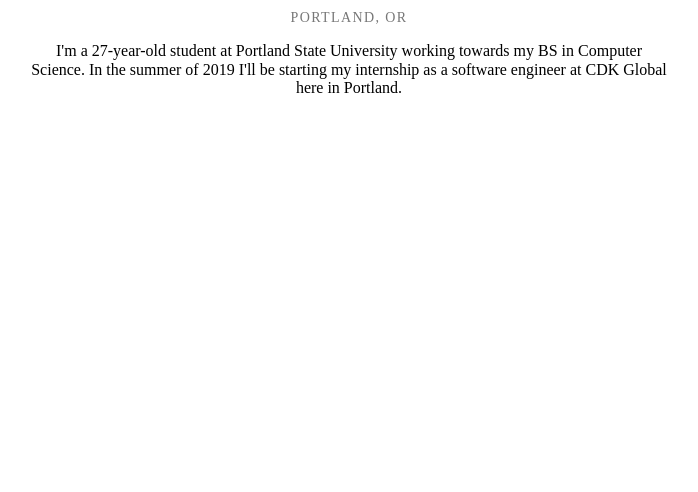
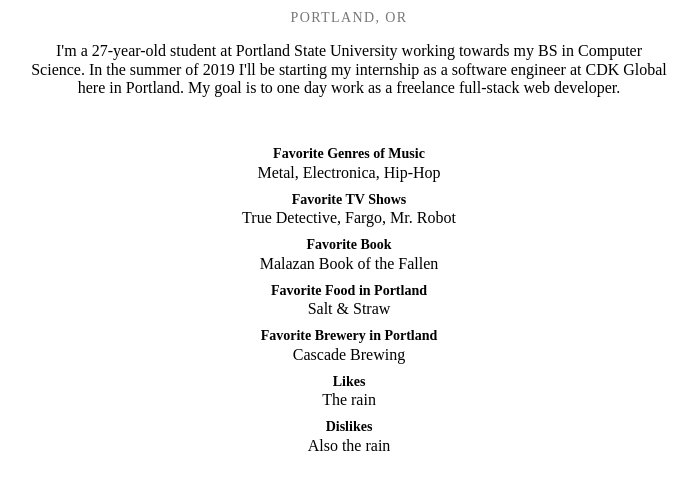
Before and after one commit to mkelley010/cs465-portfolio, a plain HTML site: page index.html in a window 1280 px wide. Shown: the part 1314-1806 px from the top of the page, without its empty margins (291-989 px from the left). Before the commit the page ends 1491 px from the top, so only its background shows below. Drawn offline with nearby package versions, Linux system fonts and the light colour scheme.

Commit message:
finish about me

```diff
--- a/index.html
+++ b/index.html
@@ -5,7 +5,7 @@
         <meta name="viewport" content="width=device-width, initial-scale=1">
         <link rel="stylesheet" href="https://unpkg.com/tachyons/css/tachyons.min.css">
         <link rel = "stylesheet" type = "text/css" href = "style.css">
-        <title>Title</title>
+        <title>My Portfolio</title>
     </head>
     <body>
         <article class="mw7 center ph3 ph5-ns tc br2 pv5 bg-washed-green dark-green mb5">
@@ -16,6 +16,7 @@
                 Welcome to my portfolio.
             </h2>
             <p class="fw1 f5 mt0 mb3">
+                This portfolio was created for CS465P.
                 Below you'll find the projects I've worked on. Click a logo to be taken to the source code on GitHub.
             </p>
             <div>
@@ -83,9 +84,24 @@
                     <p>
                         I'm a 27-year-old student at Portland State University working towards my BS in Computer Science.
                         In the summer of 2019 I'll be starting my internship as a software engineer at CDK Global here in Portland.
-
-
+                        My goal is to one day work as a freelance full-stack web developer.
                     </p>
+                    <dl class="lh-title pa4 mt0">
+                        <dt class="f6 b">Favorite Genres of Music</dt>
+                        <dd class="ml0">Metal, Electronica, Hip-Hop</dd>
+                        <dt class="f6 b mt2">Favorite TV Shows</dt>
+                        <dd class="ml0">True Detective, Fargo, Mr. Robot</dd>
+                        <dt class="f6 b mt2">Favorite Book</dt>
+                        <dd class="ml0">Malazan Book of the Fallen</dd>
+                        <dt class="f6 b mt2">Favorite Food in Portland</dt>
+                        <dd class="ml0">Salt & Straw</dd>
+                        <dt class="f6 b mt2">Favorite Brewery in Portland</dt>
+                        <dd class="ml0">Cascade Brewing</dd>
+                        <dt class="f6 b mt2">Likes</dt>
+                        <dd class="ml0">The rain</dd>
+                        <dt class="f6 b mt2">Dislikes</dt>
+                        <dd class="ml0">Also the rain</dd>
+                    </dl>
                 </header>
             </a>
         </div>
```
